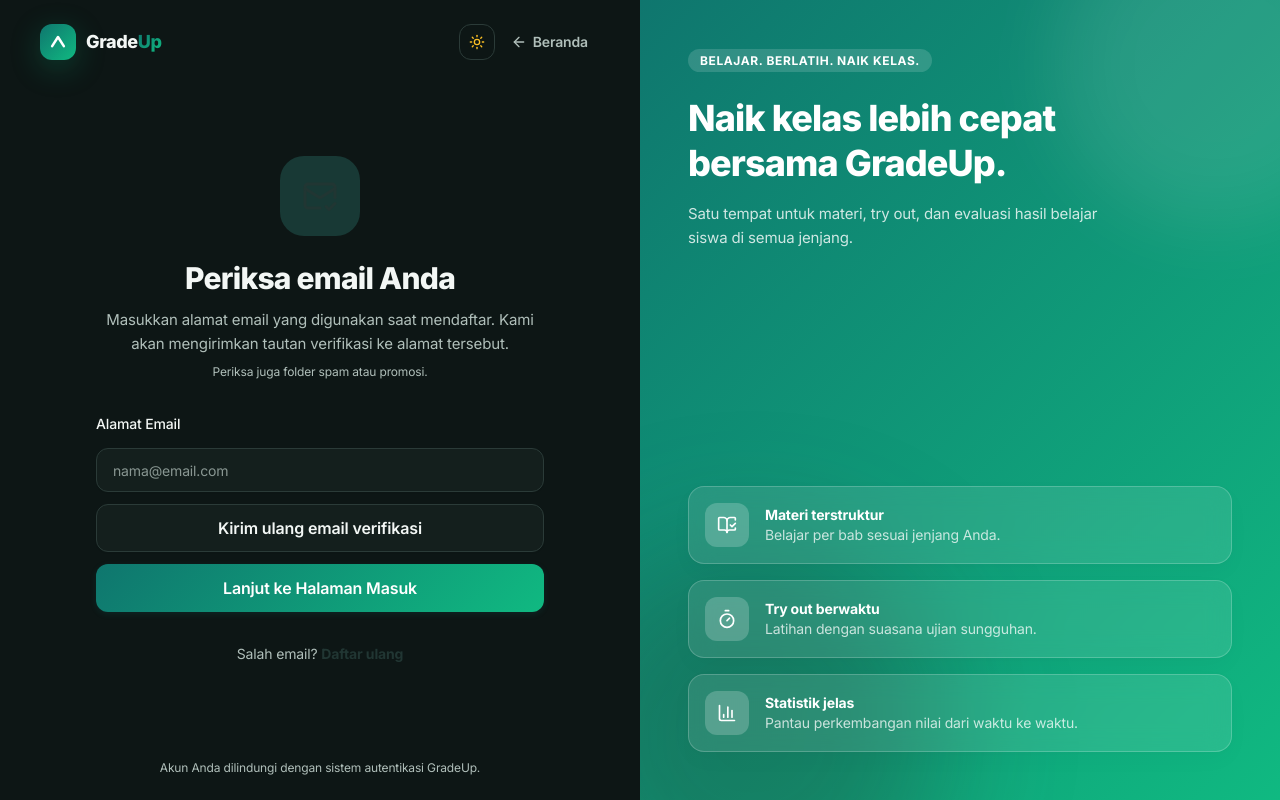
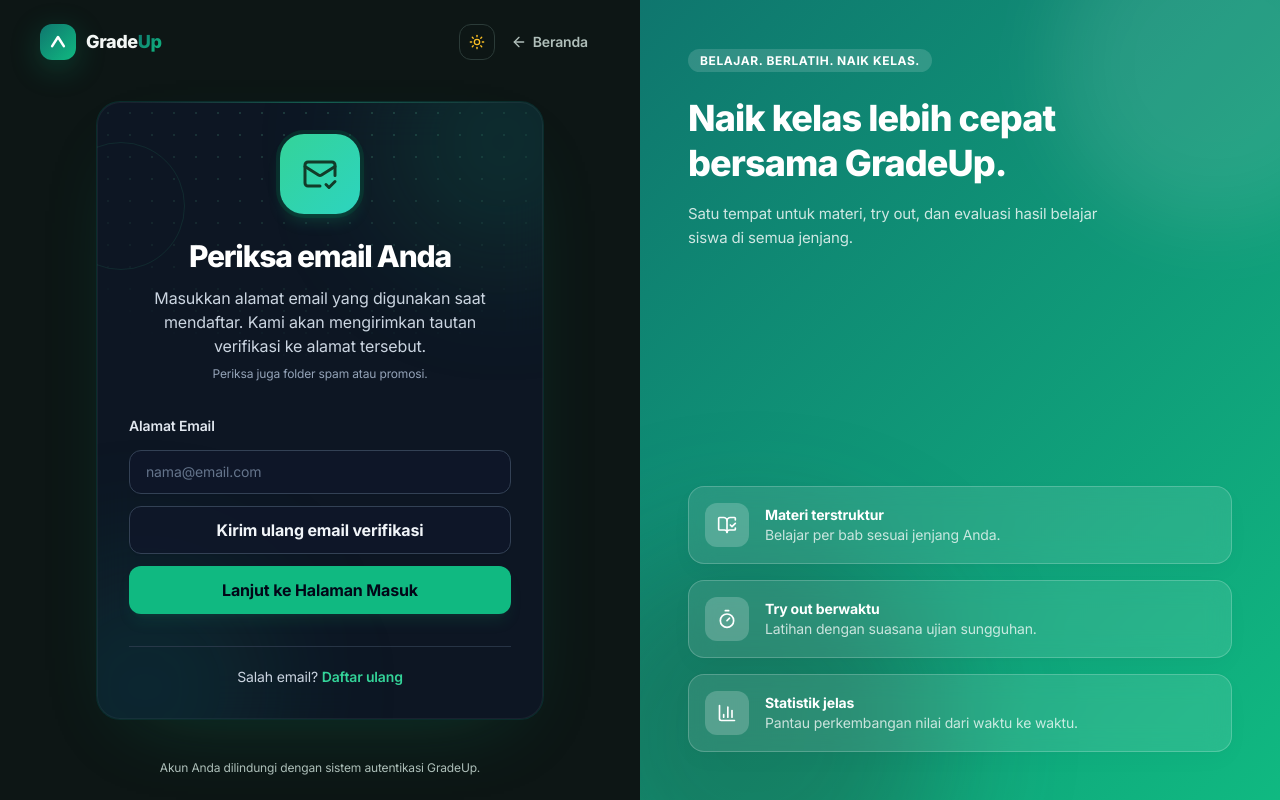
Before and after one commit to Hazeli-dev/GradeUpV2, a React (Vite) app: page /verify-email in a window 1280 px wide. Built offline with nearby package versions, Linux system fonts and the light colour scheme; no server answers.

Commit message:
Update verify-email-page.tsx

```diff
--- a/src/pages/auth/verify-email-page.tsx
+++ b/src/pages/auth/verify-email-page.tsx
@@ -1,4 +1,3 @@
-
 import { useEffect, useState } from "react";
 import { Link, useLocation, useNavigate } from "react-router-dom";
 import { Loader2, MailCheck } from "lucide-react";
@@ -6,6 +5,20 @@ import { toast } from "sonner";
 import { Button } from "@/components/ui/button";
 import { Input } from "@/components/ui/input";
 import { supabase } from "@/lib/supabase";
+
+/* ------------------------------------------------------------------ */
+/* Token gaya (disamakan dengan HomePage, LoginPage, RegisterPage)     */
+/* ------------------------------------------------------------------ */
+
+const headingText = "text-slate-950 dark:text-white";
+
+const mutedText = "text-slate-600 dark:text-slate-300";
+
+const linkText =
+  "font-semibold text-teal-700 transition-colors duration-300 hover:text-teal-800 hover:underline dark:text-emerald-400 dark:hover:text-emerald-300";
+
+const inputStyles =
+  "h-11 rounded-xl border-slate-200 bg-white/80 text-sm text-slate-900 transition-all duration-300 placeholder:text-slate-400 hover:border-teal-300 focus-visible:border-emerald-500 focus-visible:ring-emerald-500/30 dark:border-slate-700 dark:bg-slate-900/80 dark:text-white dark:placeholder:text-slate-500 dark:hover:border-teal-700 dark:focus-visible:border-emerald-400 dark:focus-visible:ring-emerald-400/25";
 
 export default function VerifyEmailPage() {
   const navigate = useNavigate();
@@ -86,28 +99,42 @@ export default function VerifyEmailPage() {
   };
 
   return (
-    <div className="text-center">
-      <span className="mx-auto flex h-20 w-20 items-center justify-center rounded-3xl bg-soft text-primary dark:text-accent">
+    <div className="relative isolate w-full overflow-hidden rounded-3xl border border-white/80 bg-white/75 p-6 text-center shadow-[0_30px_80px_-40px_rgba(6,78,59,0.45)] ring-1 ring-inset ring-white/60 backdrop-blur-xl transition-colors duration-300 dark:border-emerald-900/40 dark:bg-slate-900/70 dark:shadow-[0_30px_80px_-40px_rgba(16,185,129,0.25)] dark:ring-white/5 sm:p-8">
+      {/* DEKORASI BACKGROUND (tidak interaktif) */}
+      <div
+        aria-hidden="true"
+        className="pointer-events-none absolute inset-0 -z-10 overflow-hidden"
+      >
+        <div className="absolute -right-20 -top-20 h-60 w-60 rounded-full bg-emerald-400/30 blur-3xl dark:bg-emerald-500/15" />
+        <div className="absolute -bottom-24 -left-20 h-64 w-64 rounded-full bg-teal-300/35 blur-3xl dark:bg-teal-600/15" />
+        <div className="absolute inset-0 bg-[radial-gradient(rgba(5,150,105,0.2)_1px,transparent_1.5px)] [background-size:22px_22px] [mask-image:radial-gradient(ellipse_80%_45%_at_50%_0%,#000_20%,transparent_100%)] [-webkit-mask-image:radial-gradient(ellipse_80%_45%_at_50%_0%,#000_20%,transparent_100%)] dark:bg-[radial-gradient(rgba(110,231,183,0.16)_1px,transparent_1.5px)]" />
+        <div className="absolute inset-x-8 top-0 h-px bg-gradient-to-r from-transparent via-emerald-400/60 to-transparent dark:via-emerald-500/40" />
+        <div className="absolute -left-10 top-10 h-32 w-32 rounded-full border border-emerald-400/40 dark:border-emerald-400/10" />
+      </div>
+
+      <span className="relative mx-auto flex h-20 w-20 items-center justify-center rounded-3xl bg-gradient-to-br from-teal-700 to-emerald-600 text-white shadow-lg shadow-teal-700/25 ring-4 ring-emerald-100/80 dark:from-emerald-400 dark:to-teal-400 dark:text-[#123b29] dark:shadow-emerald-500/20 dark:ring-emerald-900/40">
         <MailCheck className="h-9 w-9" />
       </span>
 
-      <h1 className="mt-6 text-3xl font-extrabold tracking-tight">
+      <h1
+        className={`mt-6 text-3xl font-black tracking-[-0.04em] ${headingText}`}
+      >
         Periksa email Anda
       </h1>
 
-      <p className="mt-3 text-muted-foreground">
+      <p className={`mt-3 text-sm leading-7 sm:text-base ${mutedText}`}>
         Masukkan alamat email yang digunakan saat mendaftar.
         Kami akan mengirimkan tautan verifikasi ke alamat tersebut.
       </p>
 
-      <p className="mt-2 text-xs text-muted-foreground">
+      <p className="mt-2 text-xs text-slate-600 dark:text-slate-400">
         Periksa juga folder spam atau promosi.
       </p>
 
       <div className="mt-8 space-y-3 text-left">
         <label
           htmlFor="verification-email"
-          className="text-sm font-medium"
+          className="text-sm font-semibold text-slate-700 dark:text-slate-200"
         >
           Alamat Email
         </label>
@@ -120,12 +147,13 @@ export default function VerifyEmailPage() {
           onChange={(event) => setEmail(event.target.value)}
           autoComplete="email"
           disabled={loading}
+          className={inputStyles}
         />
 
         <Button
           size="lg"
           variant="outline"
-          className="w-full"
+          className="h-12 w-full rounded-xl border-slate-300 bg-white/80 font-bold text-slate-700 transition-all duration-300 hover:border-teal-300 hover:bg-teal-50 dark:border-slate-700 dark:bg-slate-900/80 dark:text-slate-100 dark:hover:border-teal-700 dark:hover:bg-slate-800"
           onClick={resend}
           disabled={loading || cooldown > 0}
         >
@@ -143,7 +171,7 @@ export default function VerifyEmailPage() {
 
         <Button
           size="lg"
-          className="w-full"
+          className="h-12 w-full rounded-xl bg-teal-700 font-bold text-white shadow-lg shadow-teal-700/20 transition-all duration-300 hover:-translate-y-0.5 hover:bg-teal-800 hover:shadow-xl disabled:hover:translate-y-0 motion-reduce:transition-none motion-reduce:hover:translate-y-0 dark:bg-emerald-500 dark:text-slate-950 dark:shadow-emerald-500/10 dark:hover:bg-emerald-400"
           onClick={handleProceedToDashboard}
           disabled={checking}
         >
@@ -158,15 +186,14 @@ export default function VerifyEmailPage() {
         </Button>
       </div>
 
-      <p className="mt-8 text-sm text-muted-foreground">
-        Salah email?{" "}
-        <Link
-          to="/register"
-          className="font-bold text-primary hover:underline dark:text-accent"
-        >
-          Daftar ulang
-        </Link>
-      </p>
+      <div className="mt-8 border-t border-slate-200/80 pt-5 dark:border-slate-700/70">
+        <p className={`text-sm ${mutedText}`}>
+          Salah email?{" "}
+          <Link to="/register" className={linkText}>
+            Daftar ulang
+          </Link>
+        </p>
+      </div>
     </div>
   );
 }
```
